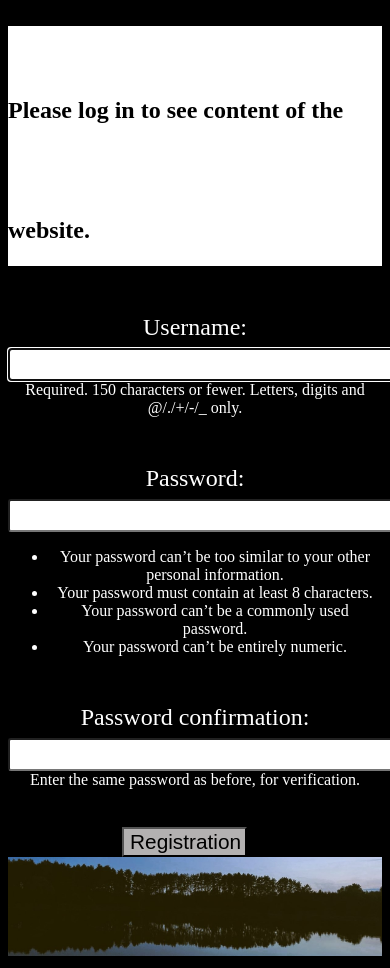
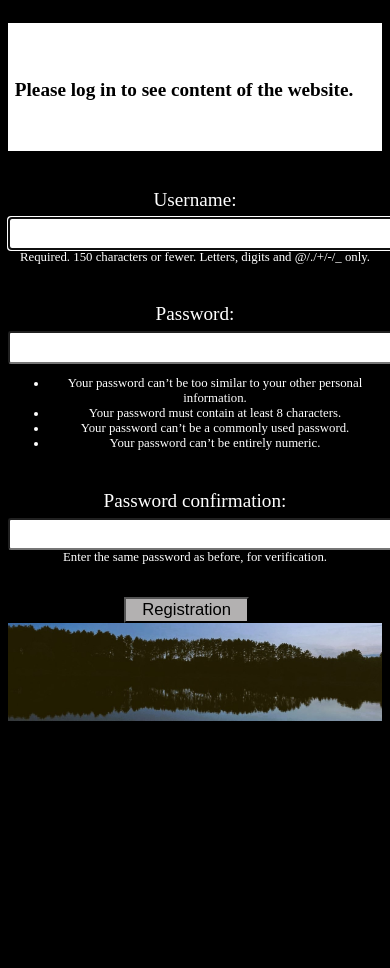
Before and after one commit to Vladyslav-Levitskyi/web_adv_deploy, a Django app: page /register/ in a window 390 px wide; the page is wider, and only the part inside the window is pictured. After the commit the page ends 721 px from the top of that part, so only its background shows below. Run offline with Django 4.2, Linux system fonts and the light colour scheme.

Commit message:
added styles for mobile devices

```diff
--- a/core_app/static/core_app/css/main.css
+++ b/core_app/static/core_app/css/main.css
@@ -25,12 +25,31 @@ h1.main_article_title {
 }
 
 h1 {
-    font-size: 2.5em;
+    font-size: 2em;
 }
 
 @media(max-width: 600px){
+    body{
+        font-size: 0.8em;
+    }
+    header {
+        height: 10em;
+        line-height: 4.5em;
+    }
     h1{
-        font-size:1.5em;
+        font-size: 1.5em;
+        line-height: 3em;
+        margin-right: 2em;
+        margin-top: 0.5em;
+
+    }
+    nav ul {
+        margin-top: 2em;
+    }
+
+    .form-field input[type="text"],
+    .form-field input[type="password"] {
+        width: 20em;
     }
 }
 
```
